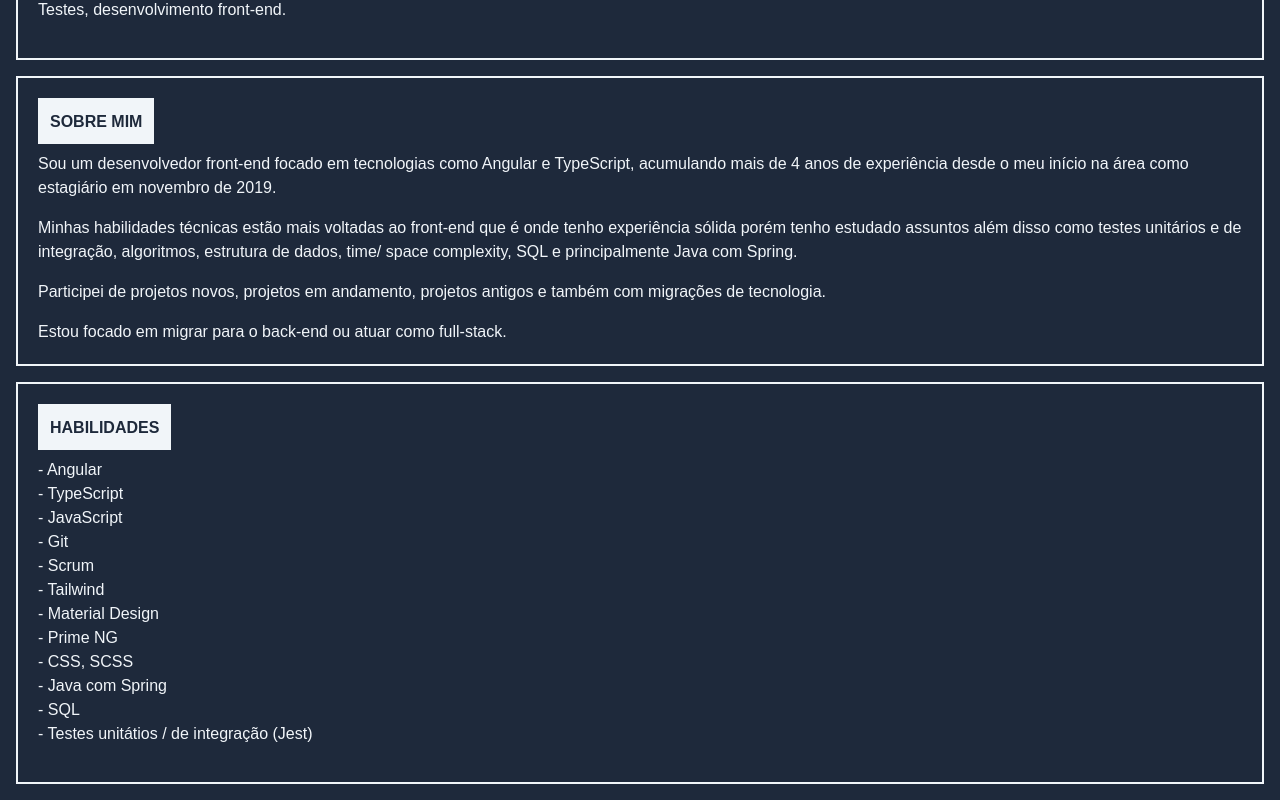
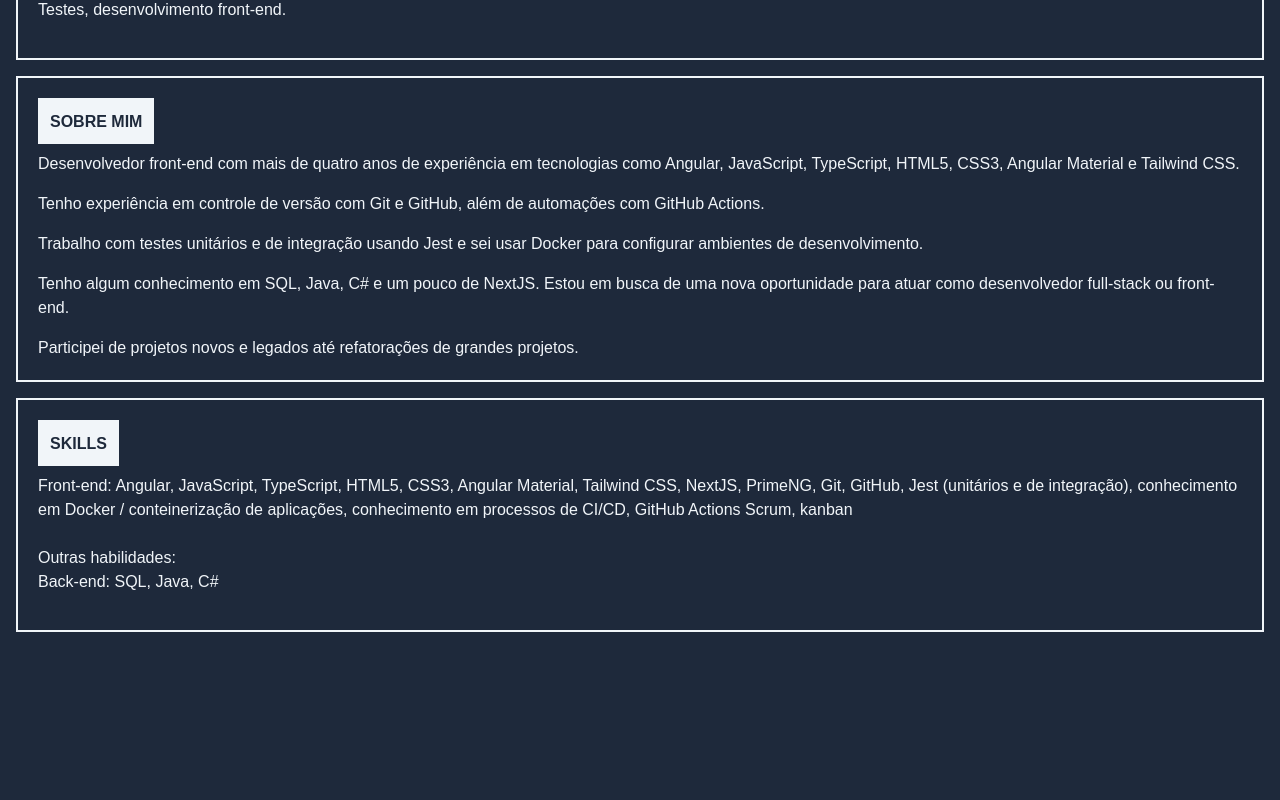
Before and after one commit to ffavareto/lucasfavareto, a Next.js app: page /curriculum in a window 1280 px wide. Shown: the part 748-1548 px from the top of the page. After the commit the page ends 1396 px from the top, so only its background shows below. Built offline with nearby package versions, Linux system fonts and the light colour scheme.

Commit message:
feat: atualização do currículo

```diff
--- a/src/app/curriculum/page.js
+++ b/src/app/curriculum/page.js
@@ -64,44 +64,44 @@ export default function Curriculum() {
             <Title>Sobre mim</Title>
             <div className="flex flex-col gap-4 text-xs md:text-base">
               <p>
-                Sou um desenvolvedor front-end focado em tecnologias como
-                Angular e TypeScript, acumulando mais de {experienceYears} anos
-                de experiência desde o meu início na área como estagiário em
-                novembro de 2019.
+                Desenvolvedor front-end com mais de quatro anos de experiência
+                em tecnologias como Angular, JavaScript, TypeScript, HTML5,
+                CSS3, Angular Material e Tailwind CSS.
               </p>
               <p>
-                Minhas habilidades técnicas estão mais voltadas ao front-end que
-                é onde tenho experiência sólida porém tenho estudado assuntos
-                além disso como testes unitários e de integração, algoritmos,
-                estrutura de dados, time/ space complexity, SQL e principalmente
-                Java com Spring.
+                Tenho experiência em controle de versão com Git e GitHub, além
+                de automações com GitHub Actions.
               </p>
               <p>
-                Participei de projetos novos, projetos em andamento, projetos
-                antigos e também com migrações de tecnologia.
+                Trabalho com testes unitários e de integração usando Jest e sei
+                usar Docker para configurar ambientes de desenvolvimento.
               </p>
               <p>
-                Estou focado em migrar para o back-end ou atuar como full-stack.
+                Tenho algum conhecimento em SQL, Java, C# e um pouco de NextJS.
+                Estou em busca de uma nova oportunidade para atuar como
+                desenvolvedor full-stack ou front-end.
+              </p>
+              <p>
+                Participei de projetos novos e legados até refatorações de
+                grandes projetos.
               </p>
             </div>
           </div>
 
           <div className="border-2 border-slate-100 p-5 flex flex-col gap-2 mt-4 text-slate-100">
-            <Title>Habilidades</Title>
+            <Title>Skills</Title>
             <div className="flex flex-col gap-4 text-xs md:text-base">
               <div className="mb-4">
-                <p>- Angular</p>
-                <p>- TypeScript</p>
-                <p>- JavaScript</p>
-                <p>- Git</p>
-                <p>- Scrum</p>
-                <p>- Tailwind</p>
-                <p>- Material Design</p>
-                <p>- Prime NG</p>
-                <p>- CSS, SCSS</p>
-                <p>- Java com Spring</p>
-                <p>- SQL</p>
-                <p>- Testes unitátios / de integração (Jest)</p>
+                <p>
+                  Front-end: Angular, JavaScript, TypeScript, HTML5, CSS3,
+                  Angular Material, Tailwind CSS, NextJS, PrimeNG, Git, GitHub,
+                  Jest (unitários e de integração), conhecimento em Docker /
+                  conteinerização de aplicações, conhecimento em processos de
+                  CI/CD, GitHub Actions Scrum, kanban
+                </p>
+                <br />
+                Outras habilidades:
+                <p>Back-end: SQL, Java, C#</p>
               </div>
             </div>
           </div>
```
